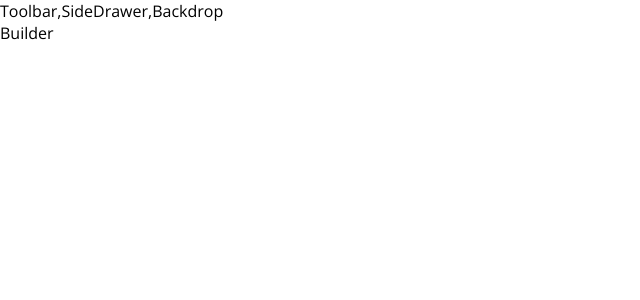
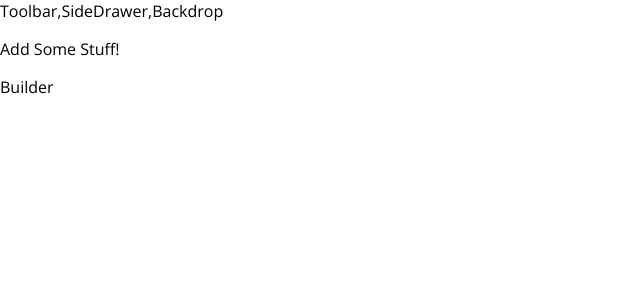
Before and after one commit to abhi15999/Burger-Builder, a React app: page / in a window 1280 px wide. Shown: the top 300 px of the page, without its empty margins (0-640 px from the left). Built offline with nearby package versions, Linux system fonts and the light colour scheme.

Commit message:
Check for number of ingridients

```diff
--- a/src/components/Burger/Burger.js
+++ b/src/components/Burger/Burger.js
@@ -3,11 +3,20 @@ import classes from './Burger.css'
 import BurgerIngredient from './BurgerIngredient/BurgerIngredient'
 
 const Burger =(props)=>{
-    const ingredients = Object.keys(props.ingredients).map(aKey=>{
+    let ingredients = Object.keys(props.ingredients).map(aKey=>{
         return [...Array(props.ingredients[aKey])].map((_,i)=>{
             return <BurgerIngredient key={i+aKey} type={aKey}/>
         })
-    })
+    }).reduce((acc,el)=>{
+        return acc.concat(el);
+    },[])
+    // console.log(ingredients);
+
+    if(ingredients.length === 0){
+        ingredients=<p>
+            Add Some Stuff!
+        </p>
+    }
     return(
         <div className={classes.Burger}>
             <BurgerIngredient type="bread-top"/>
--- a/src/containers/BurgerBuilder/BurgerBuilder.js
+++ b/src/containers/BurgerBuilder/BurgerBuilder.js
@@ -5,10 +5,10 @@ export default class BurgerBuilder extends Component{
 
     state={
         ingredients:{
-            salad:1,
-            bacon:1,
-            cheese:1,
-            meat:2
+            salad:0,
+            bacon:0,
+            cheese:0,
+            meat:0
         }
     }
     render(){
```
Also changed, not shown: 2 other files (tests, documents, lock files or other folders).
